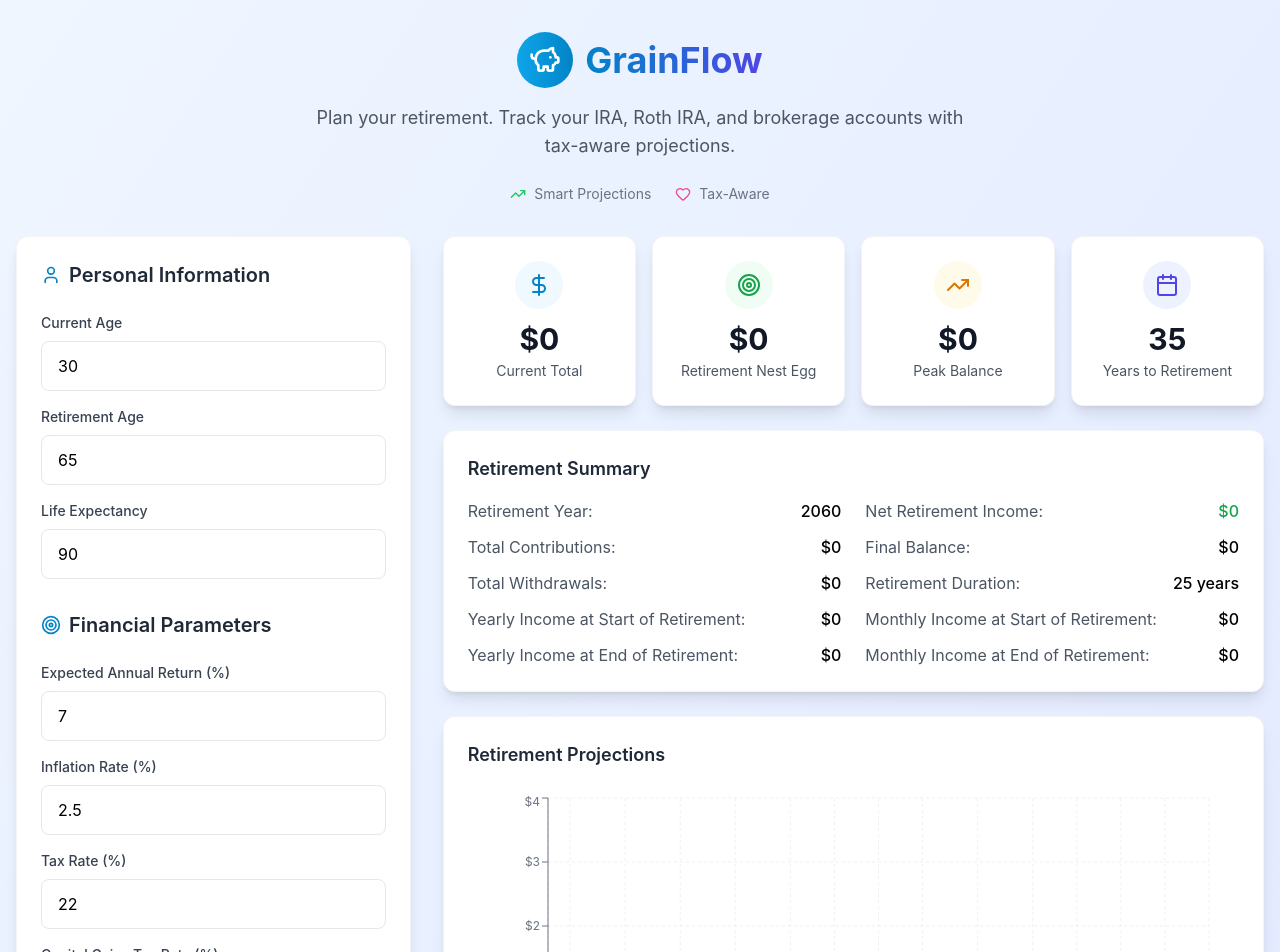
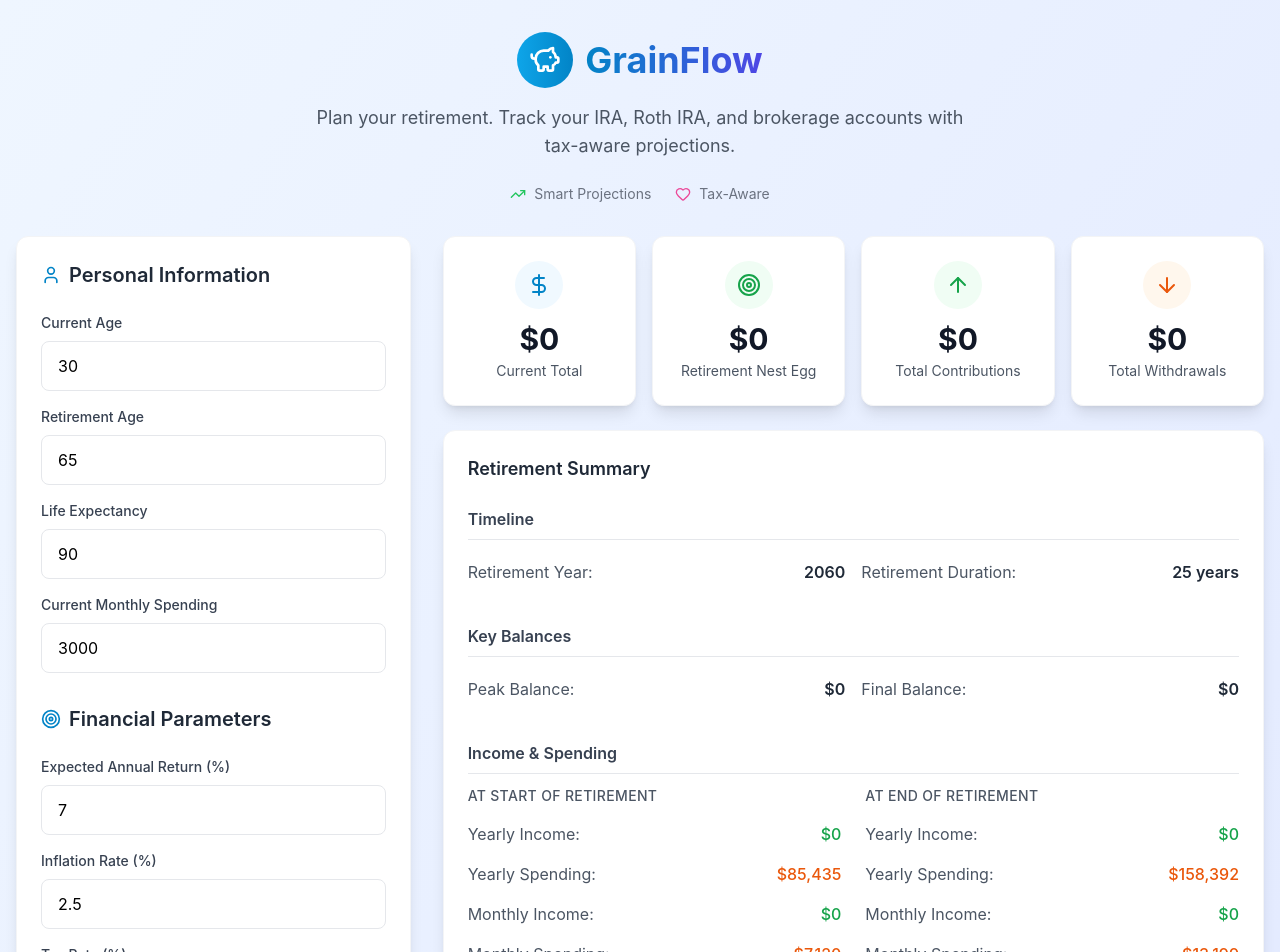
Before and after one commit to trevorlitsey/grainflow, a React (Vite) app: page / in a window 1280 px wide. Shown: the top 952 px of the page. Built offline with nearby package versions, Linux system fonts and the light colour scheme.

Commit message:
add spending

```diff
--- a/src/components/InputForm.tsx
+++ b/src/components/InputForm.tsx
@@ -64,6 +64,25 @@ const InputForm = ({ data, onUpdate }: InputFormProps) => {
             className="input-field"
             min="60"
             max="120"
+          />
+        </div>
+
+        <div>
+          <label className="block text-sm font-medium text-gray-700 mb-2">
+            Current Monthly Spending
+          </label>
+          <input
+            type="number"
+            value={data.currentMonthlySpending}
+            onChange={(e) =>
+              handleInputChange(
+                "currentMonthlySpending",
+                parseFloat(e.target.value) || 0
+              )
+            }
+            className="input-field"
+            min="0"
+            step="100"
           />
         </div>
       </div>
--- a/src/components/SummaryMetrics.tsx
+++ b/src/components/SummaryMetrics.tsx
@@ -1,4 +1,4 @@
-import { DollarSign, Calendar, TrendingUp, Target } from "lucide-react";
+import { DollarSign, Target, ArrowUp, ArrowDown } from "lucide-react";
 import type { RetirementData } from "../types";
 import type { YearlyProjection } from "../types";
 import { formatCurrency } from "../utils/calculations";
@@ -42,11 +42,6 @@ const SummaryMetrics = ({ projections, data }: SummaryMetricsProps) => {
     .filter((p) => p.age >= data.retirementAge)
     .reduce((sum, p) => sum + p.withdrawals, 0);
 
-  // Calculate total taxes
-  const totalTaxes = projections
-    .filter((p) => p.age >= data.retirementAge)
-    .reduce((sum, p) => sum + p.taxes, 0);
-
   // Calculate current total from starting amounts
   const currentTotal = data.accounts.reduce(
     (sum, account) => sum + account.startingAmount,
@@ -69,18 +64,18 @@ const SummaryMetrics = ({ projections, data }: SummaryMetricsProps) => {
       bgColor: "bg-success-50",
     },
     {
-      label: "Peak Balance",
-      value: formatCurrency(maxProjection?.totalBalance || 0),
-      icon: TrendingUp,
-      color: "text-warning-600",
-      bgColor: "bg-warning-50",
+      label: "Total Contributions",
+      value: formatCurrency(totalContributions),
+      icon: ArrowUp,
+      color: "text-green-600",
+      bgColor: "bg-green-50",
     },
     {
-      label: "Years to Retirement",
-      value: `${data.retirementAge - data.currentAge}`,
-      icon: Calendar,
-      color: "text-indigo-600",
-      bgColor: "bg-indigo-50",
+      label: "Total Withdrawals",
+      value: formatCurrency(totalWithdrawals),
+      icon: ArrowDown,
+      color: "text-orange-600",
+      bgColor: "bg-orange-50",
     },
   ];
 
@@ -103,79 +98,151 @@ const SummaryMetrics = ({ projections, data }: SummaryMetricsProps) => {
 
       {/* Detailed Summary */}
       <div className="card">
-        <h3 className="text-lg font-semibold text-gray-800 mb-4">
+        <h3 className="text-lg font-semibold text-gray-800 mb-6">
           Retirement Summary
         </h3>
-        <div className="grid grid-cols-1 md:grid-cols-2 gap-6">
-          <div className="space-y-3">
-            <div className="flex justify-between">
+        <div className="space-y-8">
+          {/* Timeline */}
+          <div>
+            <h4 className="text-md font-semibold text-gray-700 mb-3 pb-2 border-b border-gray-200">
+              Timeline
+            </h4>
+            <div className="grid grid-cols-1 md:grid-cols-2 gap-4">
+              <div className="flex justify-between items-center py-2">
                 <span className="text-gray-600">Retirement Year:</span>
-              <span className="font-medium">{retirementYear}</span>
-            </div>
-            <div className="flex justify-between">
-              <span className="text-gray-600">Total Contributions:</span>
-              <span className="font-medium">
-                {formatCurrency(totalContributions)}
+                <span className="font-semibold text-gray-800">
+                  {retirementYear}
                 </span>
               </div>
-            <div className="flex justify-between">
-              <span className="text-gray-600">Total Withdrawals:</span>
-              <span className="font-medium">
-                {formatCurrency(totalWithdrawals)}
+              <div className="flex justify-between items-center py-2">
+                <span className="text-gray-600">Retirement Duration:</span>
+                <span className="font-semibold text-gray-800">
+                  {data.lifeExpectancy - data.retirementAge} years
                 </span>
               </div>
-            <div className="flex justify-between">
-              <span className="text-gray-600">
-                Yearly Income at Start of Retirement:
+            </div>
+          </div>
+
+          {/* Balances */}
+          <div>
+            <h4 className="text-md font-semibold text-gray-700 mb-3 pb-2 border-b border-gray-200">
+              Key Balances
+            </h4>
+            <div className="grid grid-cols-1 md:grid-cols-2 gap-4">
+              <div className="flex justify-between items-center py-2">
+                <span className="text-gray-600">Peak Balance:</span>
+                <span className="font-semibold text-gray-800">
+                  {formatCurrency(maxProjection?.totalBalance || 0)}
                 </span>
-              <span className="font-medium">
+              </div>
+              <div className="flex justify-between items-center py-2">
+                <span className="text-gray-600">Final Balance:</span>
+                <span className="font-semibold text-gray-800">
+                  {formatCurrency(endProjection?.totalBalance || 0)}
+                </span>
+              </div>
+            </div>
+          </div>
+
+          {/* Income & Spending */}
+          <div>
+            <h4 className="text-md font-semibold text-gray-700 mb-3 pb-2 border-b border-gray-200">
+              Income & Spending
+            </h4>
+            <div className="grid grid-cols-1 md:grid-cols-2 gap-6">
+              {/* Start of Retirement */}
+              <div className="space-y-3">
+                <h5 className="text-sm font-medium text-gray-600 uppercase tracking-wide">
+                  At Start of Retirement
+                </h5>
+                <div className="space-y-2">
+                  <div className="flex justify-between items-center py-1">
+                    <span className="text-gray-600">Yearly Income:</span>
+                    <span className="font-medium text-green-600">
                       {formatCurrency(retirementProjection?.withdrawals || 0)}
                     </span>
                   </div>
-            <div className="flex justify-between">
-              <span className="text-gray-600">
-                Yearly Income at End of Retirement:
+                  <div className="flex justify-between items-center py-1">
+                    <span className="text-gray-600">Yearly Spending:</span>
+                    <span className="font-medium text-orange-600">
+                      {formatCurrency(
+                        12 *
+                          data.currentMonthlySpending *
+                          Math.pow(
+                            1 + data.inflationRate / 100,
+                            data.retirementAge - data.currentAge
+                          )
+                      )}
                     </span>
-              <span className="font-medium">
+                  </div>
+                  <div className="flex justify-between items-center py-1">
+                    <span className="text-gray-600">Monthly Income:</span>
+                    <span className="font-medium text-green-600">
+                      {formatCurrency(
+                        (retirementProjection?.withdrawals || 0) / 12
+                      )}
+                    </span>
+                  </div>
+                  <div className="flex justify-between items-center py-1">
+                    <span className="text-gray-600">Monthly Spending:</span>
+                    <span className="font-medium text-orange-600">
+                      {formatCurrency(
+                        data.currentMonthlySpending *
+                          Math.pow(
+                            1 + data.inflationRate / 100,
+                            data.retirementAge - data.currentAge
+                          )
+                      )}
+                    </span>
+                  </div>
+                </div>
+              </div>
+
+              {/* End of Retirement */}
+              <div className="space-y-3">
+                <h5 className="text-sm font-medium text-gray-600 uppercase tracking-wide">
+                  At End of Retirement
+                </h5>
+                <div className="space-y-2">
+                  <div className="flex justify-between items-center py-1">
+                    <span className="text-gray-600">Yearly Income:</span>
+                    <span className="font-medium text-green-600">
                       {formatCurrency(endProjection?.withdrawals || 0)}
                     </span>
                   </div>
-          </div>
-
-          <div className="space-y-3">
-            <div className="flex justify-between">
-              <span className="text-gray-600">Net Retirement Income:</span>
-              <span className="font-medium text-success-600">
-                {formatCurrency(totalWithdrawals - totalTaxes)}
+                  <div className="flex justify-between items-center py-1">
+                    <span className="text-gray-600">Yearly Spending:</span>
+                    <span className="font-medium text-orange-600">
+                      {formatCurrency(
+                        12 *
+                          data.currentMonthlySpending *
+                          Math.pow(
+                            1 + data.inflationRate / 100,
+                            data.lifeExpectancy - data.currentAge
+                          )
+                      )}
                     </span>
                   </div>
-            <div className="flex justify-between">
-              <span className="text-gray-600">Final Balance:</span>
-              <span className="font-medium">
-                {formatCurrency(endProjection?.totalBalance || 0)}
+                  <div className="flex justify-between items-center py-1">
+                    <span className="text-gray-600">Monthly Income:</span>
+                    <span className="font-medium text-green-600">
+                      {formatCurrency((endProjection?.withdrawals || 0) / 12)}
                     </span>
                   </div>
-            <div className="flex justify-between">
-              <span className="text-gray-600">Retirement Duration:</span>
-              <span className="font-medium">
-                {data.lifeExpectancy - data.retirementAge} years
+                  <div className="flex justify-between items-center py-1">
+                    <span className="text-gray-600">Monthly Spending:</span>
+                    <span className="font-medium text-orange-600">
+                      {formatCurrency(
+                        data.currentMonthlySpending *
+                          Math.pow(
+                            1 + data.inflationRate / 100,
+                            data.lifeExpectancy - data.currentAge
+                          )
+                      )}
                     </span>
                   </div>
-            <div className="flex justify-between">
-              <span className="text-gray-600">
-                Monthly Income at Start of Retirement:
-              </span>
-              <span className="font-medium">
-                {formatCurrency((retirementProjection?.withdrawals || 0) / 12)}
-              </span>
                 </div>
-            <div className="flex justify-between">
-              <span className="text-gray-600">
-                Monthly Income at End of Retirement:
-              </span>
-              <span className="font-medium">
-                {formatCurrency((endProjection?.withdrawals || 0) / 12)}
-              </span>
+              </div>
             </div>
           </div>
         </div>
--- a/src/types/index.ts
+++ b/src/types/index.ts
@@ -27,6 +27,7 @@ export interface RetirementData {
   currentAge: number;
   retirementAge: number;
   lifeExpectancy: number;
+  currentMonthlySpending: number;
   accounts: Account[];
   expectedReturn: number;
   inflationRate: number;
@@ -72,6 +73,7 @@ export const DEFAULT_RETIREMENT_DATA: RetirementData = {
   currentAge: 30,
   retirementAge: 65,
   lifeExpectancy: 90,
+  currentMonthlySpending: 3000,
   accounts: [],
   expectedReturn: 7,
   inflationRate: 2.5,
```
Lines whose indentation alone changed are shown as unchanged.
